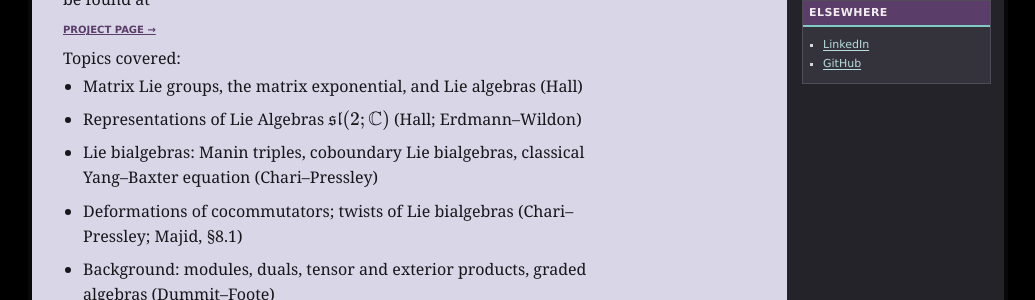
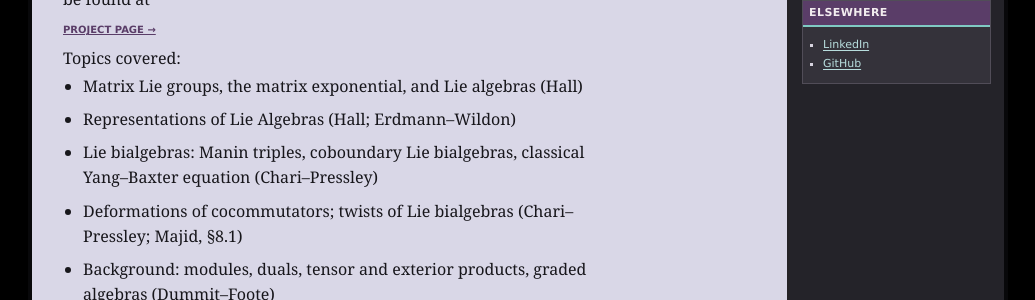
Before and after one commit to 8ts5bgytc8-cyber/robindueckdegen.com, a Jekyll site: the page built from cv/index.html, in a window 1280 px wide. Shown: the part 527-827 px from the top of the page, without its empty margins (122-1157 px from the left). Built offline with Jekyll 4.4.1, drawn with Linux system fonts in a browser that asks for light colours.

Commit message:
Fixed sl2 thing in summer research

```diff
--- a/cv/index.html
+++ b/cv/index.html
@@ -53,7 +53,7 @@ title: CV
         <p class="cv-topics-label">Topics covered:</p>
         <ul class="cv-course-list cv-topics">
           <li>Matrix Lie groups, the matrix exponential, and Lie algebras (Hall)</li>
-          <li>Representations of Lie Algebras \(\mathfrak{sl}(2;\mathbb{C})\) (Hall; Erdmann–Wildon)</li>
+          <li>Representations of Lie Algebras (Hall; Erdmann–Wildon)</li>
           <li>Lie bialgebras: Manin triples, coboundary Lie bialgebras, classical Yang–Baxter equation (Chari–Pressley)</li>
           <li>Deformations of cocommutators; twists of Lie bialgebras (Chari–Pressley; Majid, §8.1)</li>
           <li>Background: modules, duals, tensor and exterior products, graded algebras (Dummit–Foote)</li>
```
